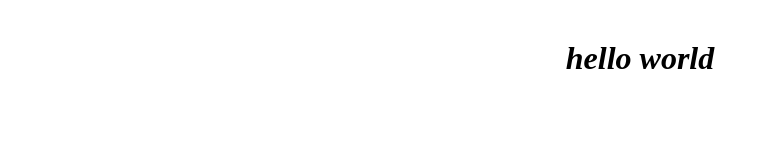
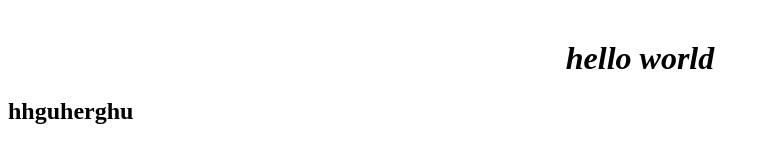
Before and after one commit to MADARA7910/dars-uchun, a plain HTML site: page index.html in a window 1280 px wide. Shown: the whole page, without its empty margins (0-769 px from the left). Drawn offline with Linux system fonts and the light colour scheme.

Commit message:
bbbwiuhuiw

```diff
--- a/index.html
+++ b/index.html
@@ -8,5 +8,6 @@
 </head>
 <body>
     <h1>hello world</h1>
+   <h2>hhguherghu</h2>
 </body>
 </html>
```
